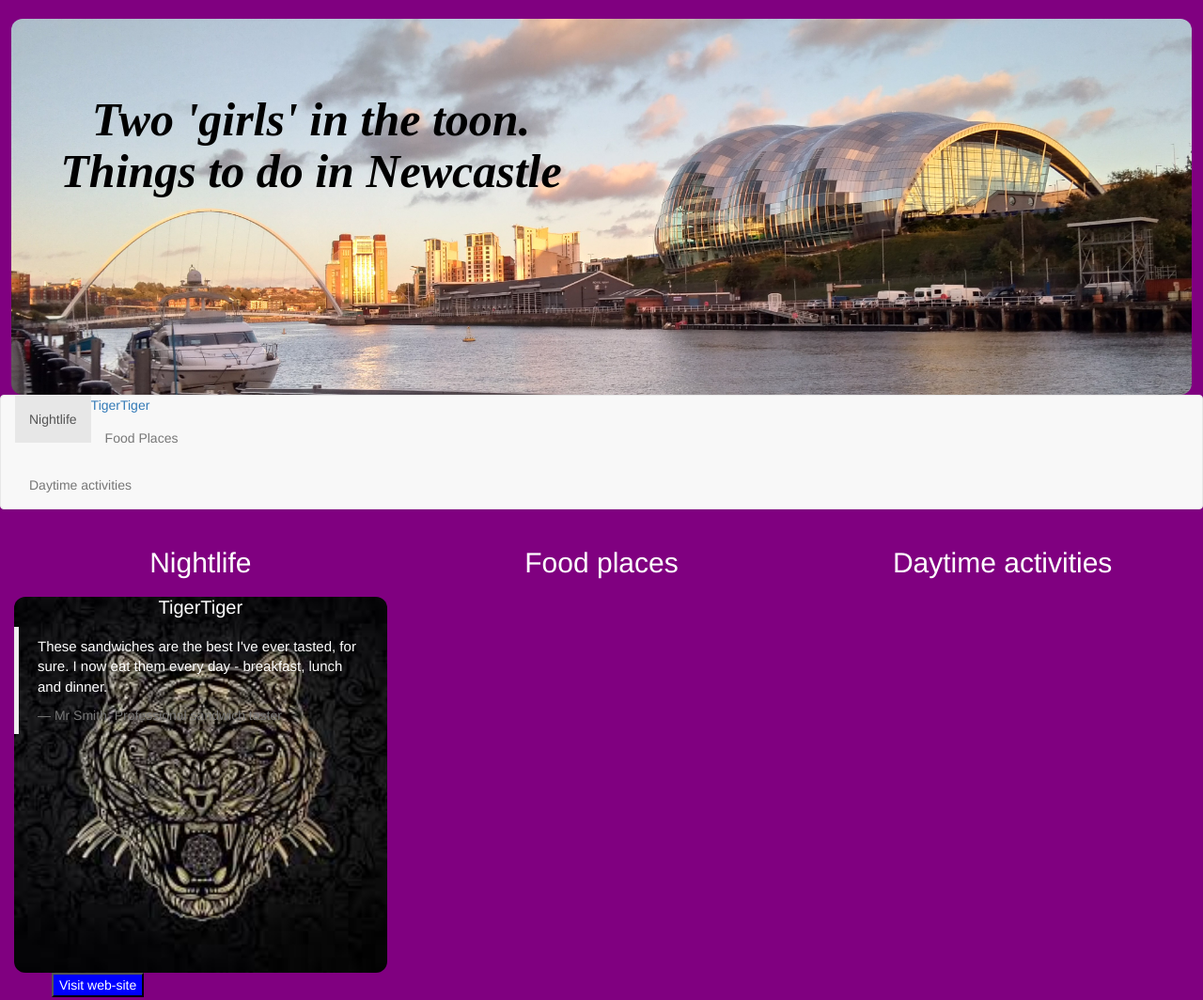
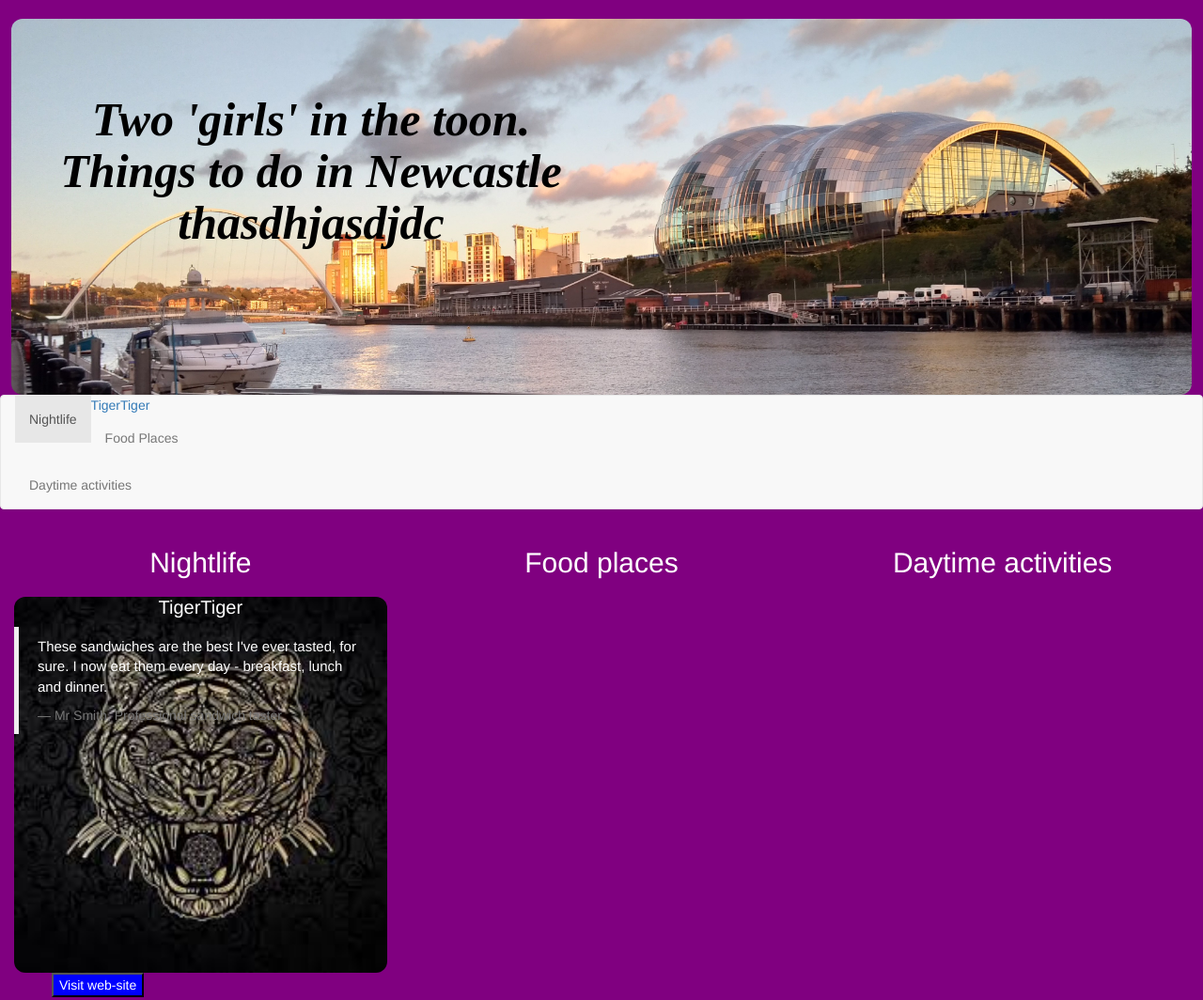
Before and after one commit to Regsmi/Web-site, a plain HTML site: page index.html in a window 1280 px wide. Shown: the top 1064 px of the page at 94% size. Drawn offline with Linux system fonts and the light colour scheme.

Commit message:
My Second commit

```diff
--- a/index.html
+++ b/index.html
@@ -14,7 +14,7 @@
 
   <header>
     <div class= "col-xs-6">
-    <h1><b> Two 'girls' in the toon. Things to do in Newcastle </b> </h1>
+    <h1><b> Two 'girls' in the toon. Things to do in Newcastle thasdhjasdjdc</b> </h1>
     </div>
    </header>
 
```
